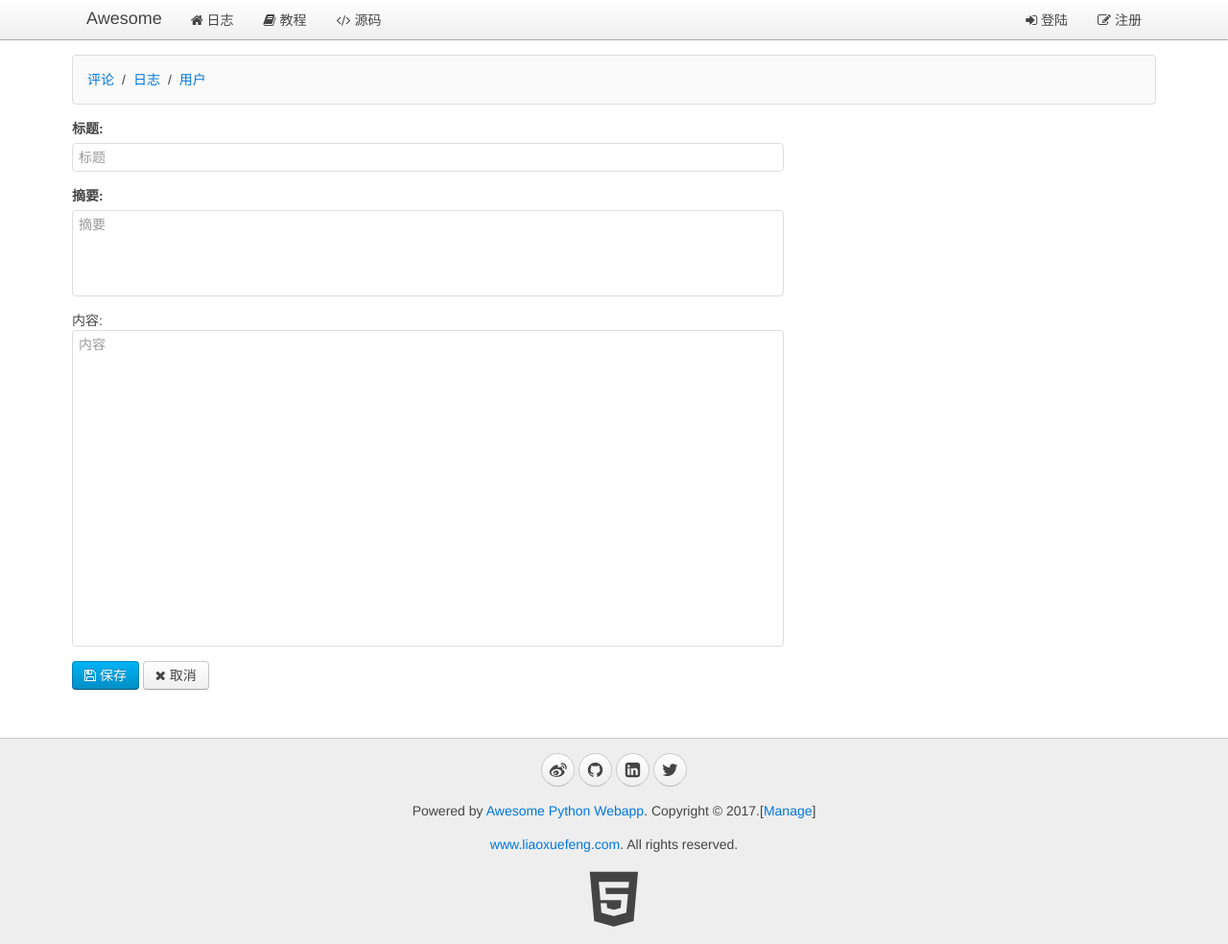
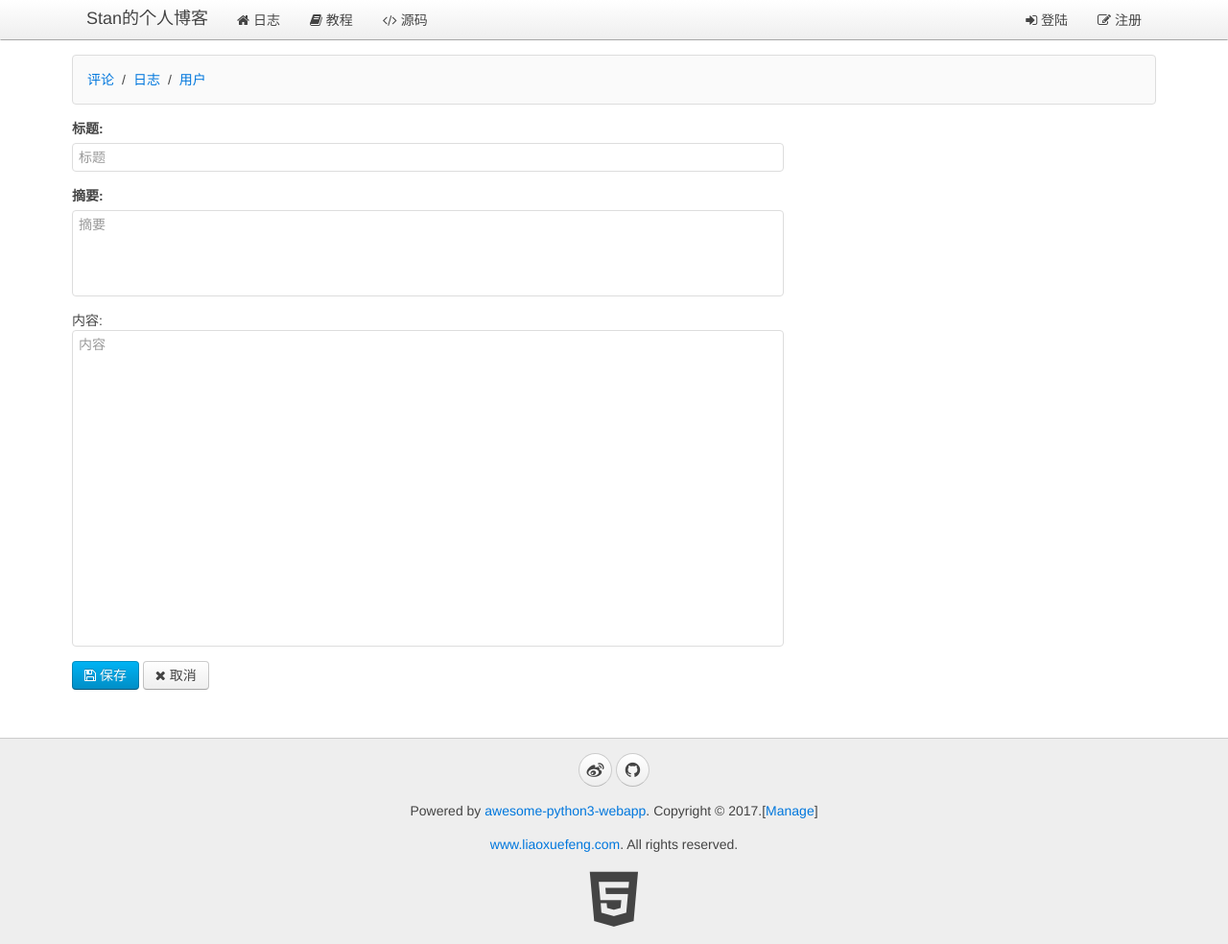
Before and after one commit to StanZhouyu/awesome-python3-webapp, a Python web app: template www/templates/manage_blog_edit.html in a window 1280 px wide. Shown: the whole page at 96% size. Run offline with Jinja, Linux system fonts and the light colour scheme; the template is opened without the code that fills it, so the values that code supplies are empty.

Commit message:
modify the page

```diff
--- a/www/app.py
+++ b/www/app.py
@@ -45,7 +45,7 @@ def datetime_filter(t):
         return u'%s小时前' % (delta // 3600)
     if delta < 604800:
         return u'%s天前' % (delta // 86400)
-    dt = datatime.fromtimestamp(t)
+    dt = datetime.fromtimestamp(t)
     return u'%s年%s月%s日' % (dt.year, dt.month, dt.day)
 
 async def logger_factory(app, handler):
--- a/www/templates/__base__.html
+++ b/www/templates/__base__.html
@@ -34,11 +34,11 @@
 <body>
     <nav class="uk-navbar uk-navbar-attached uk-margin-bottom">
         <div class="uk-container uk-container-center">
-            <a href="/" class="uk-navbar-brand">Awesome</a>
+            <a href="/" class="uk-navbar-brand">Stan的个人博客</a>
             <ul class="uk-navbar-nav">
                 <li data-url="blogs"><a href="/"><i class="uk-icon-home"></i> 日志</a></li>
                 <li><a target="_blank" href="http://www.liaoxuefeng.com/wiki/0014316089557264a6b348958f449949df42a6d3a2e542c000"><i class="uk-icon-book"></i> 教程</a></li>
-                <li><a target="_blank" href="https://github.com/michaelliao/awesome-python3-webapp"><i class="uk-icon-code"></i> 源码</a></li>
+                <li><a target="_blank" href="https://github.com/StanZhouyu/awesome-python3-webapp"><i class="uk-icon-code"></i> 源码</a></li>
             </ul>
             <div class="uk-navbar-flip">
                 <ul class="uk-navbar-nav">
@@ -78,12 +78,10 @@
         <div class="uk-container uk-container-center uk-text-center">
             <div class="uk-panel uk-margin-top uk-margin-bottom">
                 <p>
-                    <a target="_blank" href="http://weibo.com/liaoxuefeng" class="uk-icon-button uk-icon-weibo"></a>
-                    <a target="_blank" href="https://github.com/michaelliao" class="uk-icon-button uk-icon-github"></a>
-                    <a target="_blank" href="http://www.linkedin.com/in/liaoxuefeng" class="uk-icon-button uk-icon-linkedin-square"></a>
-                    <a target="_blank" href="https://twitter.com/liaoxuefeng" class="uk-icon-button uk-icon-twitter"></a>
+                    <a target="_blank" href="http://weibo.com/3158143501/profile?rightmod=1&wvr=6&mod=personinfo&is_all=1" class="uk-icon-button uk-icon-weibo"></a>
+                    <a target="_blank" href="https://github.com/StanZhouyu" class="uk-icon-button uk-icon-github"></a>
                 </p>
-                <p>Powered by <a href="http://awesome.liaoxuefeng.com">Awesome Python Webapp</a>. Copyright &copy; 2017.[<a href="/manage/blogs" target="_blank">Manage</a>]</p>
+                <p>Powered by <a href="https://github.com/StanZhouyu/awesome-python3-webapp">awesome-python3-webapp</a>. Copyright &copy; 2017.[<a href="/manage/blogs" target="_blank">Manage</a>]</p>
                 <p><a href="http://www.liaoxuefeng.com/" target="_blank">www.liaoxuefeng.com</a>. All rights reserved.</p>
                 <a target="_blank" href="http://www.w3.org/TR/html5/"><i class="uk-icon-html5" style="font-size:64px; color: #444;"></i></a>
             </div>
--- a/www/templates/manage_comments.html
+++ b/www/templates/manage_comments.html
@@ -14,7 +14,7 @@ function initVM(data) {
             comments: data.comments,
             page: data.page
         },
-        mehthods: {
+        methods: {
             delete_comment: function (comment){
                 var content = comment.content.length > 20 ? comment.content.substring(0 ,20) + '...' : comment.content;
                 if (confirm('确认要删除评论“' + comment.content + '”删除后不可恢复！')) {
--- a/www/templates/signin.html
+++ b/www/templates/signin.html
@@ -47,7 +47,7 @@ $(function() {
 
 <div class="uk-vertical-align uk-text-center uk-height-1-1">
   <div class="uk-vertical-align-middle" style="width: 320px">
-    <p><a href="/" class="uk-icon-button"><i class="uk-icon-html5"></i></a><a href="/">Awesome Python Webapp</a></p>
+    <p><a href="/" class="uk-icon-button"><i class="uk-icon-html5"></i></a><a href="/">Stan的个人博客</a></p>
     <form id="vm" v-on="submit: submit" class="uk-panel uk-panel-box uk-form">
       <div class="uk-alert uk-alert-danger uk-hidden"></div>
       <div class="uk-form-row">
```
Also changed, not shown: www/templates/blog.html (+0 -8 lines), www/templates/blogs.html (+5 -5 lines).
